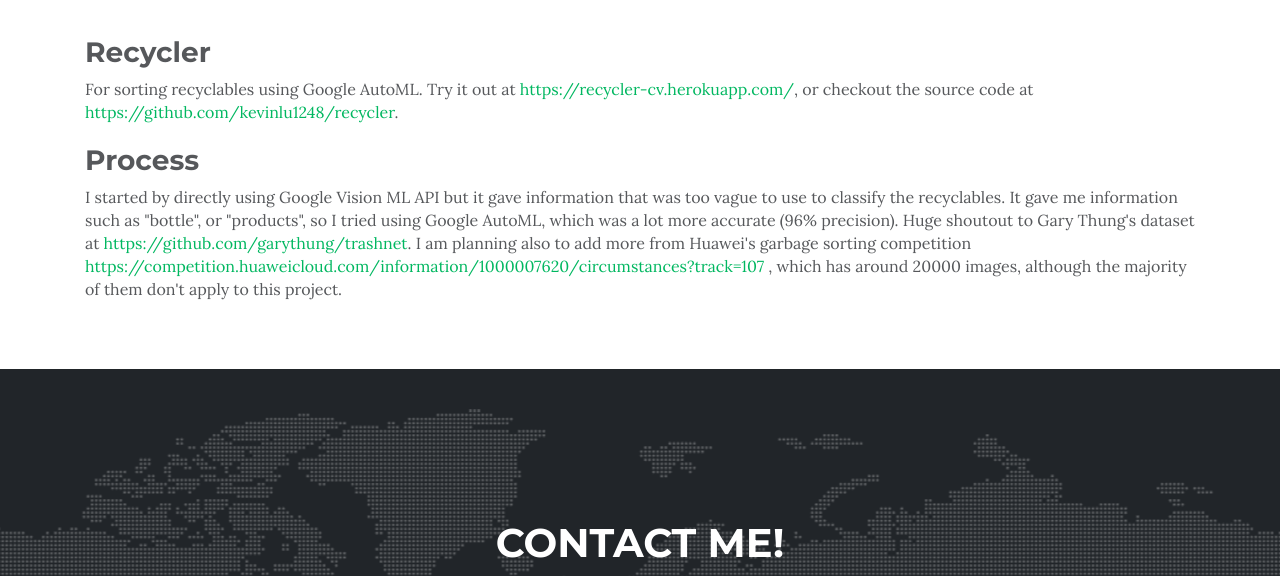
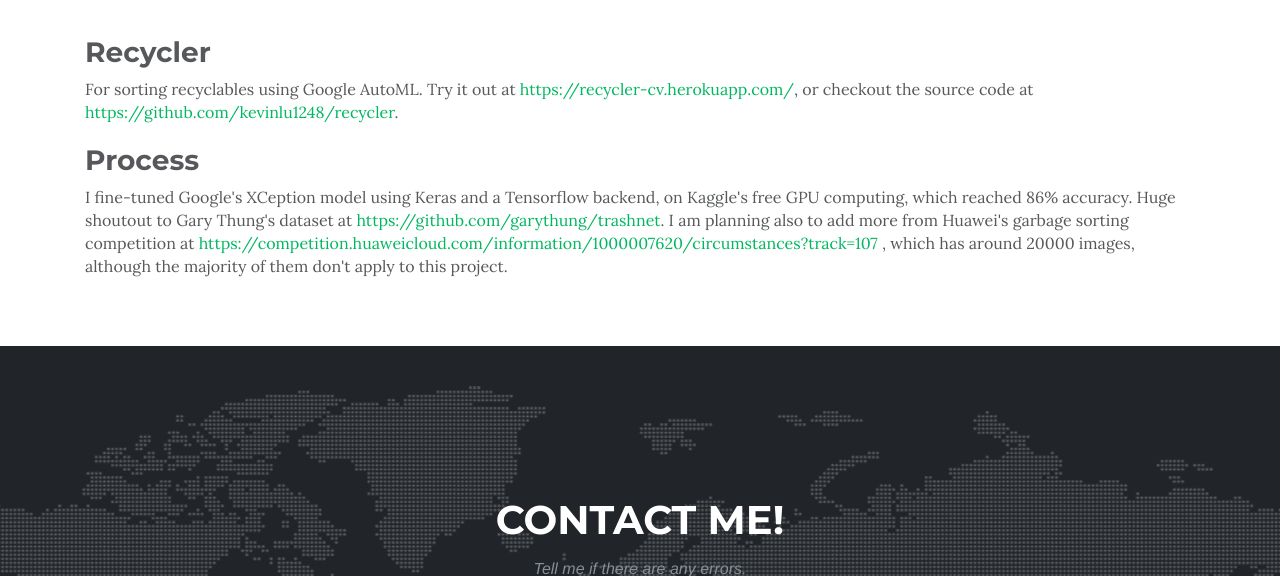
Before and after one commit to kevinlu1248/recycler, a Flask app: page / in a window 1280 px wide. Shown: the part 1645-2221 px from the top of the page. Run offline with Flask 2, Linux system fonts and the light colour scheme; some libraries are stand-ins or nearby versions; some web fonts are replaced.

Commit message:
Changed desc

```diff
--- a/templates/frontend.html
+++ b/templates/frontend.html
@@ -129,14 +129,11 @@
                     </p>
                     <h3 id="process">Process</h3>
                     <p>
-                        I started by directly using Google Vision ML API but it gave information that was too vague to
-                        use to classify the recyclables.
-                        It gave me information such as "bottle", or "products", so I tried using Google AutoML, which
-                        was a lot more accurate
-                        (96% precision). Huge shoutout to Gary Thung's dataset at
+                        I fine-tuned Google's XCeption model using Keras and a Tensorflow backend, on Kaggle's free GPU computing, which reached 86% accuracy.
+                        Huge shoutout to Gary Thung's dataset at
                         <a href="https://github.com/garythung/trashnet">https://github.com/garythung/trashnet</a>.
                         I am planning also to
-                        add more from Huawei's garbage sorting competition <a
+                        add more from Huawei's garbage sorting competition at <a
                             href="https://competition.huaweicloud.com/information/1000007620/circumstances?track=107">https://competition.huaweicloud.com/information/1000007620/circumstances?track=107</a>
                         ,
                         which has around 20000 images, although the majority of them don't apply to this project.
```
